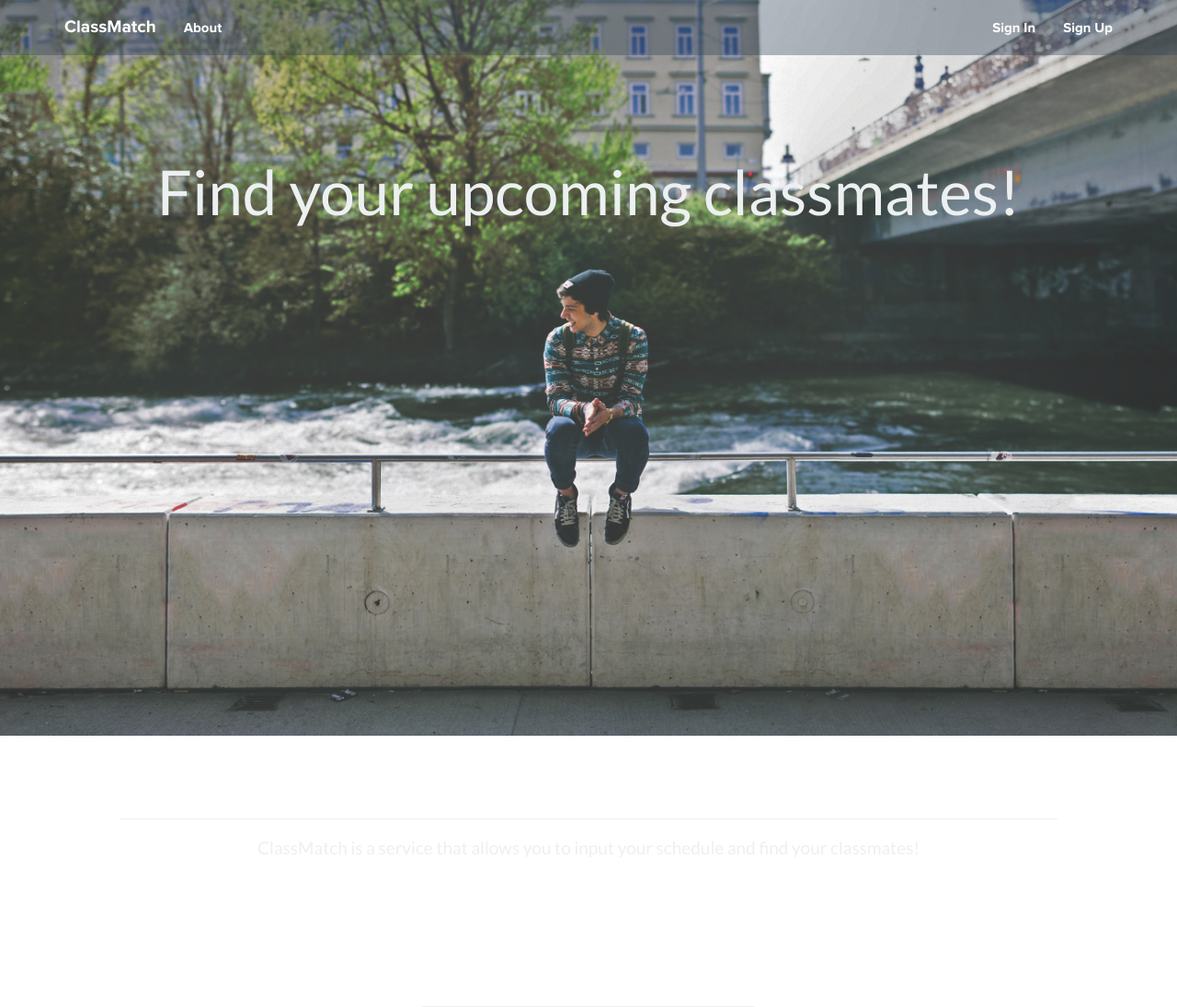
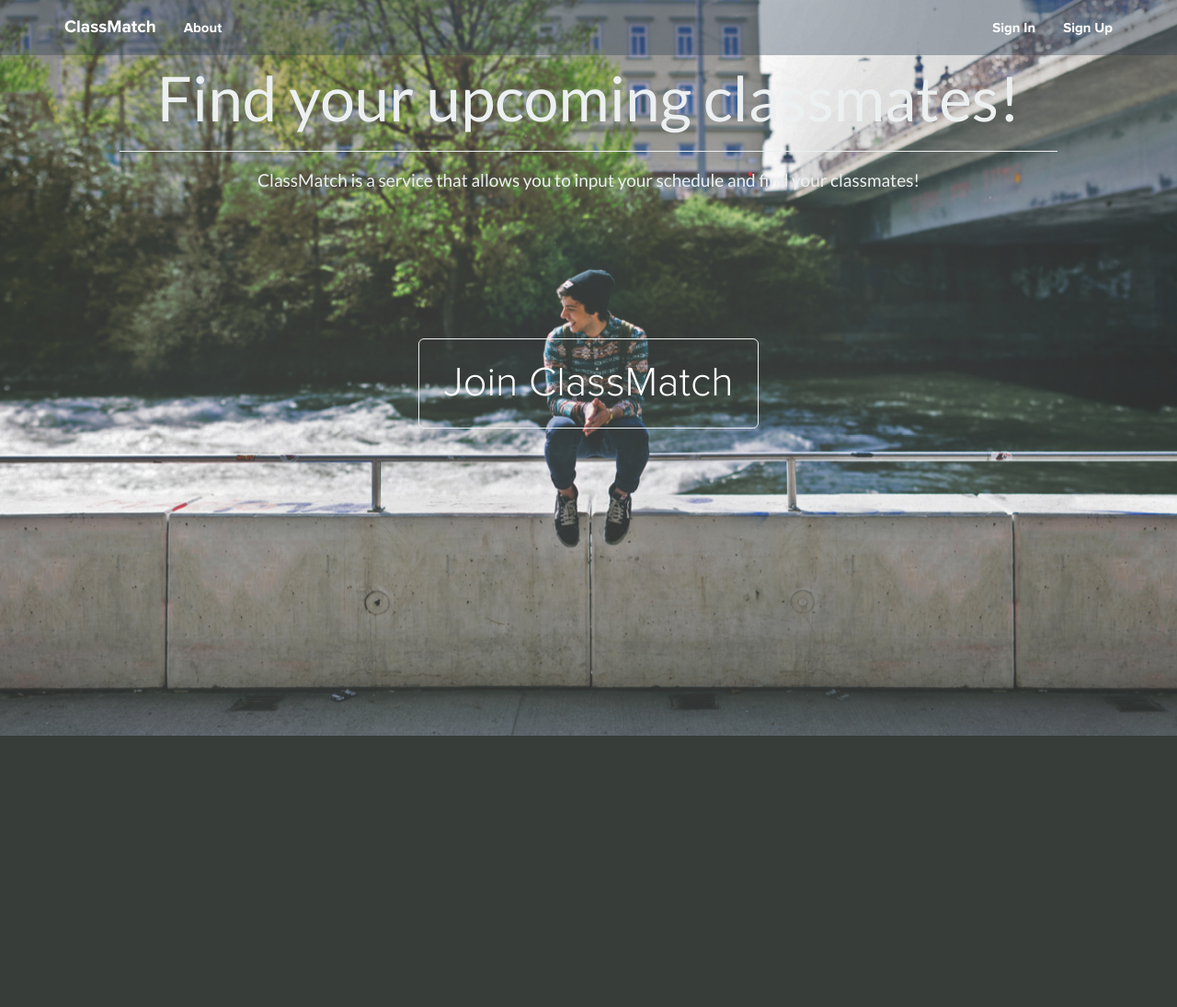
Before and after one commit to jzone3/ClassMatch, a Flask app: page / in a window 1280 px wide. Shown: the top 1095 px of the page at 92% size. After the commit the page ends 800 px from the top, so only its background shows below. Run offline with Flask 2, Linux system fonts and the light colour scheme; some libraries are stand-ins or nearby versions.

Commit message:
merge error

```diff
--- a/static/custom.css
+++ b/static/custom.css
@@ -14,12 +14,6 @@
 	font-family: ProximaNova, Lato, 'Helvetica Neue', Helvetica, Arial, sans-serif !important;
 }
 
-h1{
-	text-align: center;
-	height: 100%;
-	padding-top: 10%;
-	margin-bottom: 0px;
-}
 .error{
 	font-size: 24px;
 	color: #e74c3c;
@@ -72,5 +66,8 @@
 	height: 100%;
 }
 .header{
+	text-align: center;
+	height: 100%;
+	padding-top: 10%;
 	font-size: 70px;
 }
```
